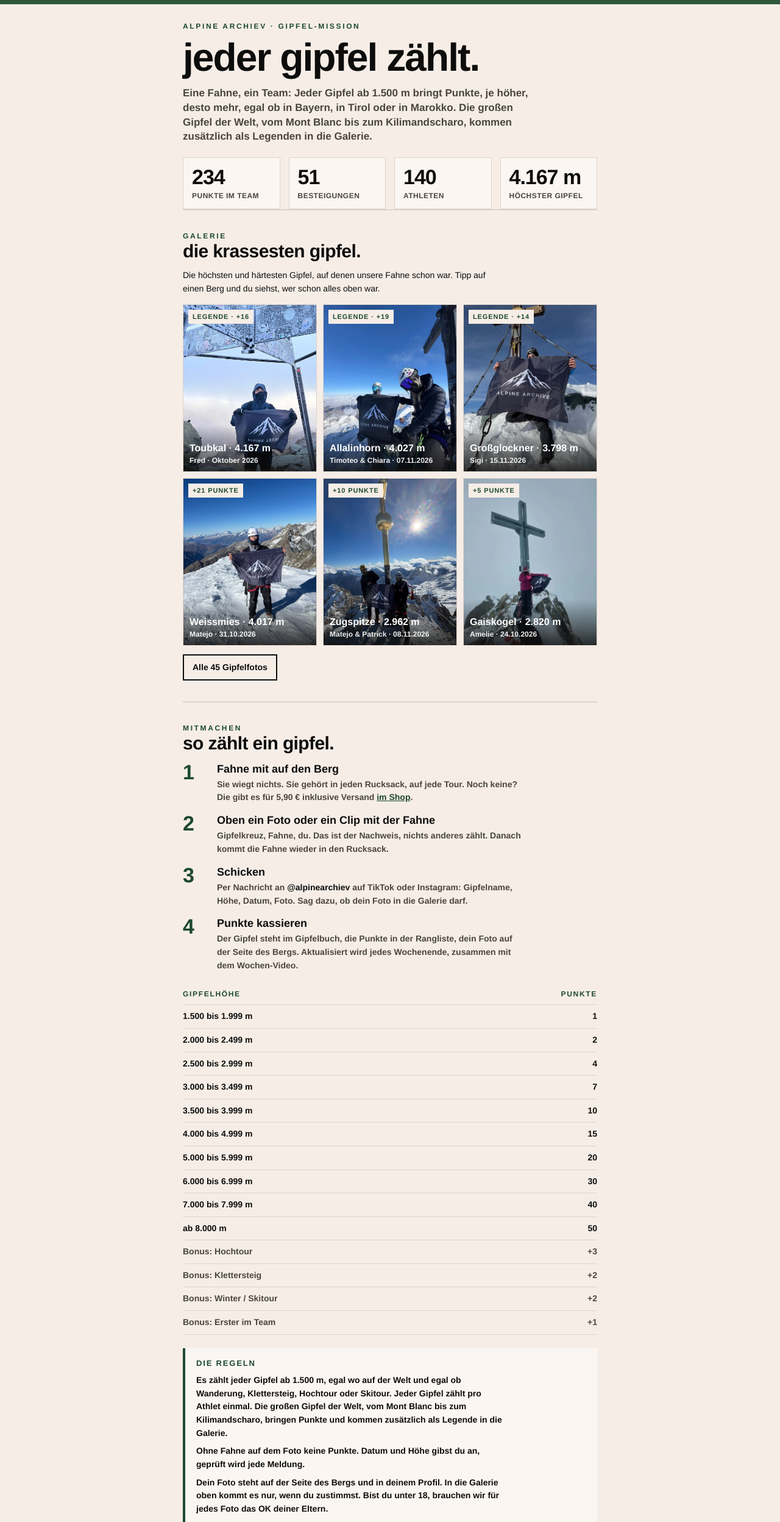
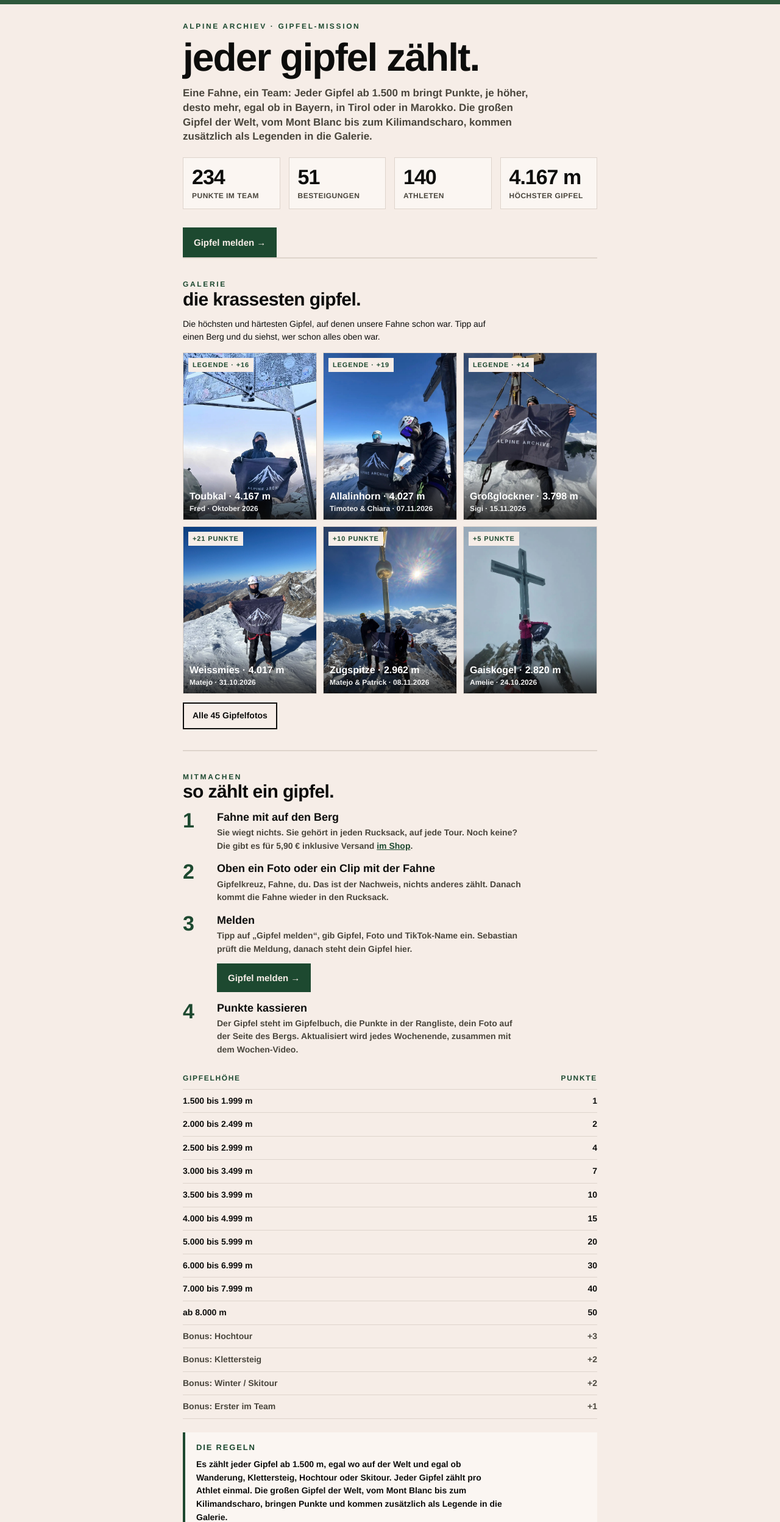
Before and after one commit to AlpineArchiev/gipfel-mission, a plain HTML site: page index.html in a window 1280 px wide. Shown: the top 2496 px of the page at 61% size. Drawn offline with Linux system fonts and the light colour scheme.

Commit message:
Gipfel melden: Knopf zum Formular, Texte und Datenschutz

```diff
--- a/index.html
+++ b/index.html
@@ -132,7 +132,10 @@ section { padding-block: 34px; border-top: 2px solid var(--rule); }
 .chip.land { flex: 1 1 auto; min-width: calc(33% - 8px); text-align: left; padding: 9px 11px; font-size: 15px; border-color: var(--ink); }
 .chip.land small { display: block; font-size: 11px; font-weight: 700; letter-spacing: .06em; margin-top: 3px; color: var(--grey); font-variant-numeric: tabular-nums; }
 .chip.land[aria-pressed="true"] small { color: var(--paper); opacity: .85; }
-.chip:focus-visible, .more:focus-visible, .back:focus-visible, a.row:focus-visible { outline: 2px solid var(--green); outline-offset: 2px; }
+.melden { display: inline-block; margin-top: 12px; font-weight: 700; font-size: 15px; padding: 11px 16px; background: var(--green); color: var(--paper); text-decoration: none; border: 2px solid var(--green); border-radius: 0; }
+.melden:hover { background: var(--ink); border-color: var(--ink); }
+.melden-row { margin: 18px 0 0; }
+.melden:focus-visible, .chip:focus-visible, .more:focus-visible, .back:focus-visible, a.row:focus-visible { outline: 2px solid var(--green); outline-offset: 2px; }
 .peaks { list-style: none; margin: 0; padding: 0; border-top: 2px solid var(--rule); }
 .peaks li { border-bottom: 1px solid var(--rule); }
 .peaks a.row { display: grid; grid-template-columns: 24px minmax(0, 1fr) auto; gap: 10px; align-items: baseline; padding: 9px 0; color: inherit; text-decoration: none; }
@@ -245,6 +248,7 @@ a { color: var(--green); }
       <div class="stat"><b id="s-athletes">0</b><span>Athleten</span></div>
       <div class="stat"><b id="s-high">–</b><span>höchster Gipfel</span></div>
     </div>
+    <p class="melden-row"><a class="melden" href="https://organic-tire-06b.notion.site/5043a919e1a74a7997836d90b7930e95" target="_blank" rel="noopener">Gipfel melden →</a></p>
   </header>
 
   <section>
@@ -261,7 +265,7 @@ a { color: var(--green); }
     <ol class="steps">
       <li><span class="n">1</span><div><b>Fahne mit auf den Berg</b><p>Sie wiegt nichts. Sie gehört in jeden Rucksack, auf jede Tour. Noch keine? Die gibt es für 5,90 € inklusive Versand <a href="https://alpinearchiev.de/products/gipfel-fahne" target="_blank" rel="noopener">im Shop</a>.</p></div></li>
       <li><span class="n">2</span><div><b>Oben ein Foto oder ein Clip mit der Fahne</b><p>Gipfelkreuz, Fahne, du. Das ist der Nachweis, nichts anderes zählt. Danach kommt die Fahne wieder in den Rucksack.</p></div></li>
-      <li><span class="n">3</span><div><b>Schicken</b><p>Per Nachricht an <span class="handle">@alpinearchiev</span> auf TikTok oder Instagram: Gipfelname, Höhe, Datum, Foto. Sag dazu, ob dein Foto in die Galerie darf.</p></div></li>
+      <li><span class="n">3</span><div><b>Melden</b><p>Tipp auf „Gipfel melden“, gib Gipfel, Foto und TikTok-Name ein. Sebastian prüft die Meldung, danach steht dein Gipfel hier.</p><a class="melden" href="https://organic-tire-06b.notion.site/5043a919e1a74a7997836d90b7930e95" target="_blank" rel="noopener">Gipfel melden →</a></div></li>
       <li><span class="n">4</span><div><b>Punkte kassieren</b><p>Der Gipfel steht im Gipfelbuch, die Punkte in der Rangliste, dein Foto auf der Seite des Bergs. Aktualisiert wird jedes Wochenende, zusammen mit dem Wochen-Video.</p></div></li>
     </ol>
     <table class="pts">
@@ -271,8 +275,8 @@ a { color: var(--green); }
     <div class="rules">
       <b>Die Regeln</b>
       <p>Es zählt jeder Gipfel ab 1.500 m, egal wo auf der Welt und egal ob Wanderung, Klettersteig, Hochtour oder Skitour. Jeder Gipfel zählt pro Athlet einmal. Die großen Gipfel der Welt, vom Mont Blanc bis zum Kilimandscharo, bringen Punkte und kommen zusätzlich als Legende in die Galerie.</p>
-      <p>Ohne Fahne auf dem Foto keine Punkte. Datum und Höhe gibst du an, geprüft wird jede Meldung.</p>
-      <p>Dein Foto steht auf der Seite des Bergs und in deinem Profil. In die Galerie oben kommt es nur, wenn du zustimmst. Bist du unter 18, brauchen wir für jedes Foto das OK deiner Eltern.</p>
+      <p>Ohne Fahne auf dem Foto keine Punkte. Höhe und Datum tragen wir ein, geprüft wird jede Meldung.</p>
+      <p>Dein Foto steht auf der Seite des Bergs, in deinem Profil und in der Galerie. Willst du das nicht, schreib kurz an <span class="handle">@alpinearchiev</span>. Bist du unter 18, brauchen wir für jedes Foto das OK deiner Eltern.</p>
       <p>Die Fahne kommt wieder mit runter. Sie wird nirgends aufgehängt oder zurückgelassen, oben bleibt nichts.</p>
       <p>Sicherheit vor Punkten. Kein Gipfel ist ein Risiko wert, im Winter erst recht. Umdrehen ist immer okay.</p>
       <p>Wenn du den Clip postest, markiere <span class="handle">@alpinearchiev</span>. Die besten Clips landen im Wochen-Video.</p>
@@ -350,7 +354,7 @@ a { color: var(--green); }
     <div class="kicker">Sammel-Challenge</div>
     <h2>die gipfel.</h2>
     <p>Fünf Gebiete, alle deutschsprachigen Berge: Deutschland komplett mit allen 278 Zweitausendern, Liechtenstein mit allen bekannten Gipfeln, dazu die Klassiker in Österreich, Südtirol und der Schweiz, von den 48 Schweizer Viertausendern bis zum Hausberg. Jeder Gipfel ab 1.500 m, den jemand aus dem Team meldet, kommt dazu. Als Team haben wir <b id="c-done">0</b> von <b id="c-total">0</b> abgehakt. Tipp auf einen Berg für seine Seite.</p>
-    <p><b>Wichtig:</b> Die Liste ist nur die Sammel-Challenge. Punkte gibt es für jeden Gipfel ab 1.500 m in den fünf Gebieten, auch wenn er hier nicht steht. Gipfelname und Höhe schickst du einfach mit dem Foto mit, dann wird er eingetragen und kommt mit auf die Liste.</p>
+    <p><b>Wichtig:</b> Die Liste ist nur die Sammel-Challenge. Punkte gibt es für jeden Gipfel ab 1.500 m in den fünf Gebieten, auch wenn er hier nicht steht. Melde ihn einfach über „Gipfel melden“, dann wird er eingetragen und kommt mit auf die Liste.</p>
     <div class="chips lands" id="lands" role="group" aria-label="Gebiet"></div>
     <div class="tools"><input id="q" type="search" placeholder="Gipfel suchen, in allen fünf Gebieten …" aria-label="Gipfel suchen" autocomplete="off"></div>
     <div class="chips" id="chips" role="group" aria-label="Region"></div>
@@ -390,9 +394,10 @@ a { color: var(--green); }
       <p><strong>Keine Cookies, kein Tracking</strong><br>Die Seite setzt keine Cookies, nutzt keine Analyse- oder Werbedienste und lädt keine Schriften oder Skripte von anderen Servern. Die PLZ-Suche rechnet auf deinem Gerät, deine PLZ wird weder übertragen noch gespeichert.</p>
       <p><strong>Athleten auf dieser Seite</strong><br>Wer eine Fahne der Gipfel-Mission hat, gekauft oder geschenkt, steht mit Vornamen (bei gleichen Vornamen mit dem ersten Buchstaben des Nachnamens), TikTok- oder Instagram-Namen und den gemeldeten Gipfeln im Team und in der Rangliste. Dafür ist die Fahne da. Rechtsgrundlage ist die Teilnahme an der Gipfel-Mission (Art. 6 Abs. 1 lit. b DSGVO) und unser berechtigtes Interesse an einer gemeinsamen Rangliste (Art. 6 Abs. 1 lit. f DSGVO). Willst du nicht im Team stehen, schreib kurz an @alpinearchiev oder per E-Mail, dann nehmen wir dich umgehend raus. Unter 18-Jährige stehen nur mit Vornamen und ohne Profil-Link da, bis die Eltern zustimmen.</p>
       <p><strong>Fotos und Karte</strong><br>Wer uns ein Gipfelfoto für die Mission schickt, ist damit einverstanden, dass es in der Galerie und auf der Seite des Bergs erscheint – dafür ist es da. Willst du das nicht, schreib kurz an @alpinearchiev oder per E-Mail, dann bleibt es offline oder wir nehmen es umgehend runter. Fotos von unter 18-Jährigen zeigen wir nur mit dem OK der Eltern. Auf die Karte kommst du nur, wenn du „Karte ja“ schreibst, und zwar mit der ungefähren Gegend (Landkreis oder Bezirk, nie die Adresse). Rechtsgrundlage ist deine Einwilligung (Art. 6 Abs. 1 lit. a DSGVO): beim Foto durch das Schicken, bei der Karte durch dein „Karte ja“. Du kannst sie jederzeit per Nachricht an @alpinearchiev oder per E-Mail widerrufen, dann nehmen wir Foto und Kartenpunkt umgehend von der Seite.</p>
+      <p><strong>Gipfel melden (Formular)</strong><br>Das Formular „Gipfel melden“ läuft über Notion (Notion Labs, Inc., USA). Was du dort einträgst, also Gipfel, Foto und TikTok-Name, speichert Notion für uns, damit Sebastian die Meldung prüfen kann. Rechtsgrundlage ist deine Einwilligung durch das Absenden (Art. 6 Abs. 1 lit. a DSGVO). Notion verarbeitet die Daten auch in den USA, dafür gelten die EU-Standardvertragsklauseln. Abgelehnte Meldungen löschen wir. Auf dieser Seite ist das Formular nur verlinkt, ab dem Antippen gelten zusätzlich die <a href="https://www.notion.com/help/privacy" target="_blank" rel="noopener">Datenschutz-Infos von Notion</a>.</p>
       <p><strong>Links zu TikTok und Instagram</strong><br>Erst wenn du einen Link antippst, kommst du auf die jeweilige Plattform. Ab dann gilt deren Datenschutzerklärung.</p>
       <p><strong>Deine Rechte</strong><br>Du hast das Recht auf Auskunft, Berichtigung, Löschung, Einschränkung der Verarbeitung, Datenübertragbarkeit und Widerspruch. Außerdem kannst du dich bei einer Datenschutz-Aufsichtsbehörde beschweren, zum Beispiel beim Bayerischen Landesamt für Datenschutzaufsicht.</p>
-      <p>Stand: Oktober 2026</p>
+      <p>Stand: November 2026</p>
     </details>
     <p class="src">Karte: Natural Earth · Grenze Südtirol: ISTAT über openpolis · Postleitzahlen: GeoNames (CC BY 4.0)</p>
   </footer>
@@ -410,7 +415,8 @@ a { color: var(--green); }
     <ul class="gl" id="sh-liste" hidden></ul>
     <div class="rules" id="sh-rules">
       <b>So kommst du hier rein</b>
-      <p>Fahne mit auf den Gipfel, oben ein Foto mit Gipfelkreuz, Fahne und dir. Dann Gipfelname, Höhe und Datum an <span class="handle">@alpinearchiev</span>. Sag dazu, ob dein Foto hier rein darf.</p>
+      <p>Fahne mit auf den Gipfel, oben ein Foto mit Gipfelkreuz, Fahne und dir. Dann über „Gipfel melden“ Gipfel, Foto und TikTok-Name schicken.</p>
+      <p><a class="melden" href="https://organic-tire-06b.notion.site/5043a919e1a74a7997836d90b7930e95" target="_blank" rel="noopener">Gipfel melden →</a></p>
       <p>Noch keine Fahne? Die gibt es für 5,90 € inklusive Versand <a href="https://alpinearchiev.de/products/gipfel-fahne" target="_blank" rel="noopener">im Shop</a>.</p>
     </div>
   </div>
```
